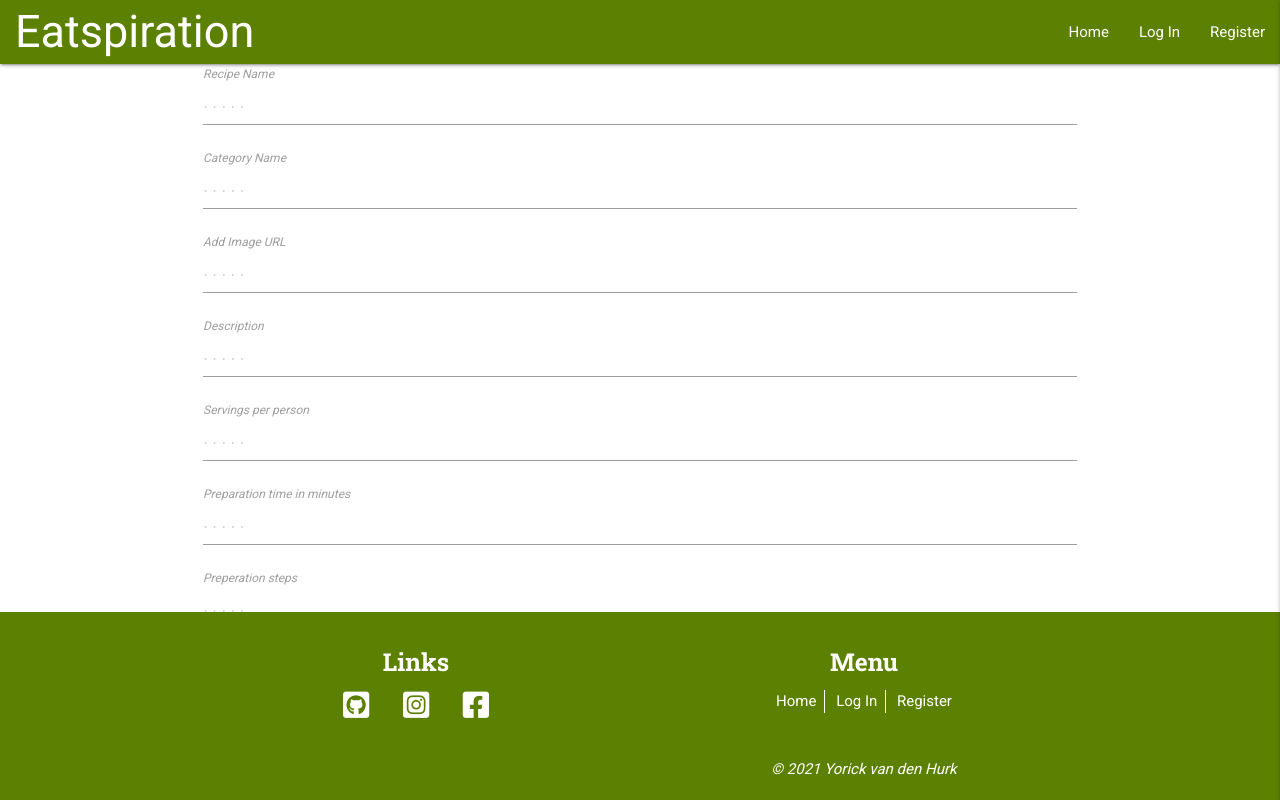
After one commit to nowane/eatspiration, a Flask app: template templates/add_recipe.html in a window 1280 px wide. The commit adds this page. Run offline with Flask 2, Linux system fonts and the light colour scheme; the template is opened without the code that fills it, so the values that code supplies are empty; some libraries are stand-ins or nearby versions.

Commit message:
Add add_recipe input form

```diff
--- /dev/null
+++ b/templates/add_recipe.html
@@ -0,0 +1,43 @@
+{% extends "base.html" %}
+{% block content %}
+
+<div class="row">
+    <form class="col s12">
+        <div class="row">
+            <div class="input-field col s12">
+                <input placeholder=". . . . ." id="recipe_name" name="recipe_name" type="text" class="validate">
+                <label for="recipe_name">Recipe Name</label>
+            </div class="row">
+            <div class="input-field col s12">
+                <input placeholder=". . . . ." id="category_name" name="category_name" type="text" class="validate">
+                <label for="category_name">Category Name</label>
+            </div>
+            <div class="input-field col s12">
+                <input placeholder=". . . . ." id="image" name="image" type="url" class="validate">
+                <label for="image">Add Image URL</label>
+            </div class="row">
+            <div class="input-field col s12">
+                <input placeholder=". . . . ." id="description" name="description" type="text" class="validate">
+                <label for="description">Description</label>
+            </div>
+            <div class="input-field col s12">
+                <input placeholder=". . . . ." id="servings" name="servings" type="number" class="validate">
+                <label for="servings">Servings per person</label>
+            </div class="row">
+            <div class="input-field col s12">
+                <input placeholder=". . . . ." id="prep_time" name="prep_time" type="number" class="validate">
+                <label for="prep_time">Preparation time in minutes</label>
+            </div>
+            <div class="input-field col s12">
+                <input placeholder=". . . . ." id="prep_steps" name="prep_steps" type="text" class="validate">
+                <label for="prep_steps">Preperation steps</label>
+            </div class="row">
+            <div class="input-field col s12">
+                <input placeholder=". . . . ." id="ingredients" name="ingredients" type="text" class="validate">
+                <label for="ingredients">Ingredients</label>
+            </div>
+        </div>
+    </form>
+</div>
+
+{% endblock %}
--- a/templates/recipes.html
+++ b/templates/recipes.html
@@ -10,8 +10,8 @@
             </div>
             <div class="card-content">
                 <span class="card-title">{{ recipe.recipe_name }}</span>
-                <span>Servings: {{ recipe.servings }}</span><br>
-                <span>Prep time: {{ recipe.prep_time }}</span>
+                <span>Servings: {{ recipe.servings }} p.</span><br>
+                <span>Prep time: {{ recipe.prep_time }} min</span>
             </div>
         </div>
         {% endfor %}
```
